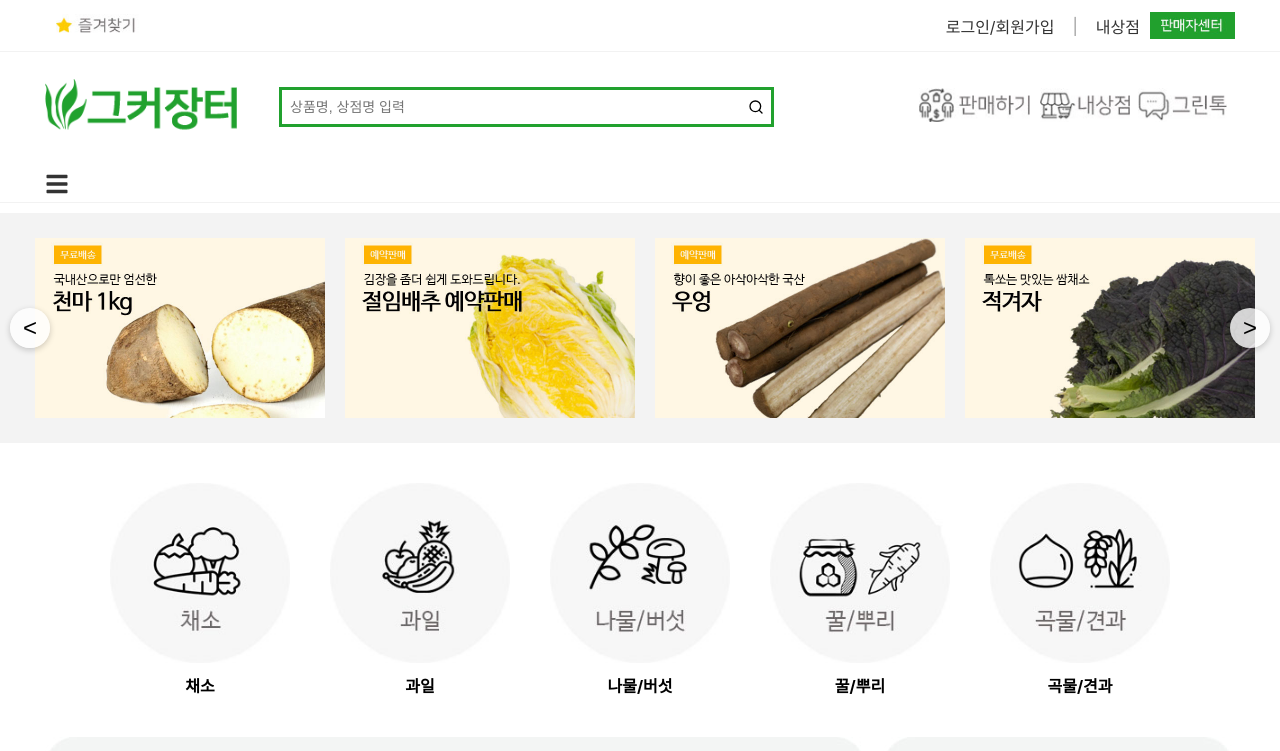
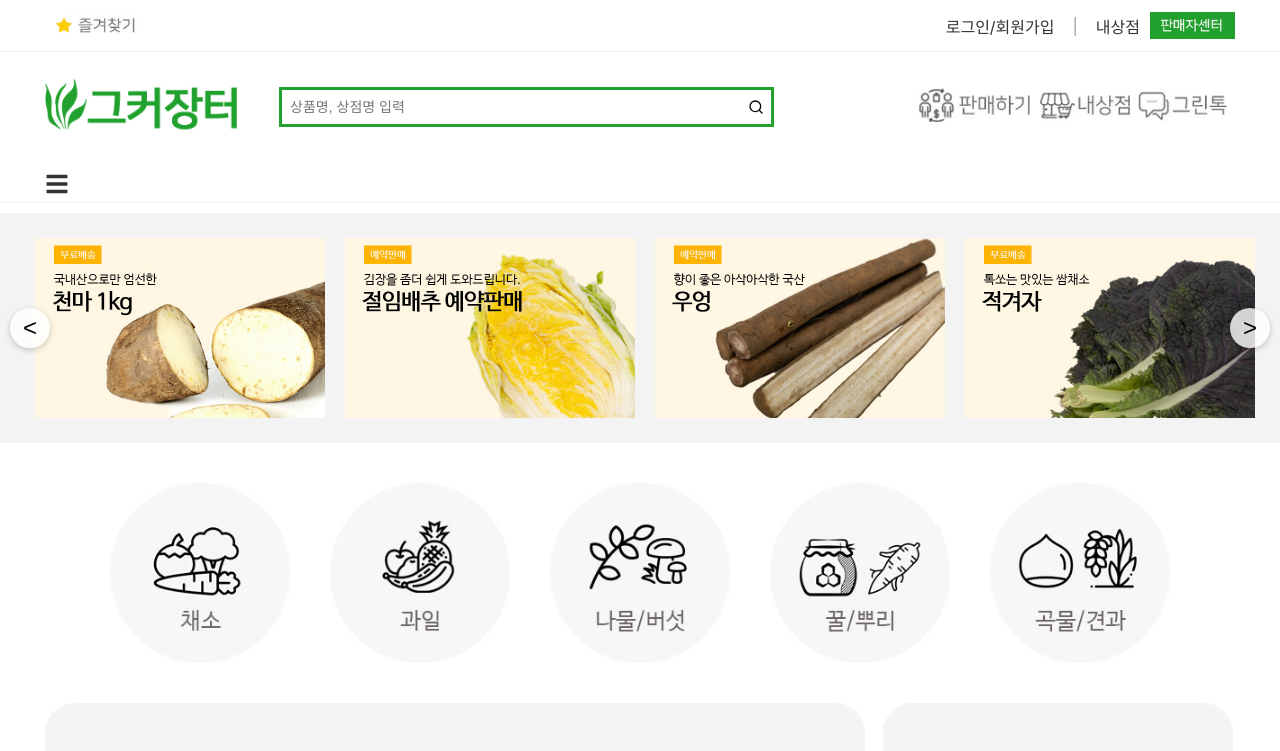
Before and after one commit to janghyun1019/GreenConnect, a React (Create React App) app in the folder src/greenconnect/: page / in a window 1280 px wide. Shown: the top 751 px of the page. Built offline with nearby package versions, Linux system fonts and the light colour scheme.

Commit message:
icon style 수정

```diff
--- a/src/greenconnect/src/main/mainCmenu/mainCmenu.js
+++ b/src/greenconnect/src/main/mainCmenu/mainCmenu.js
@@ -27,7 +27,6 @@ function MainRecProduct() {
             alt={category.name}
             className="category-icon"
           />
-          <p>{category.name}</p>
         </a>
       ))}
     </div>
```
